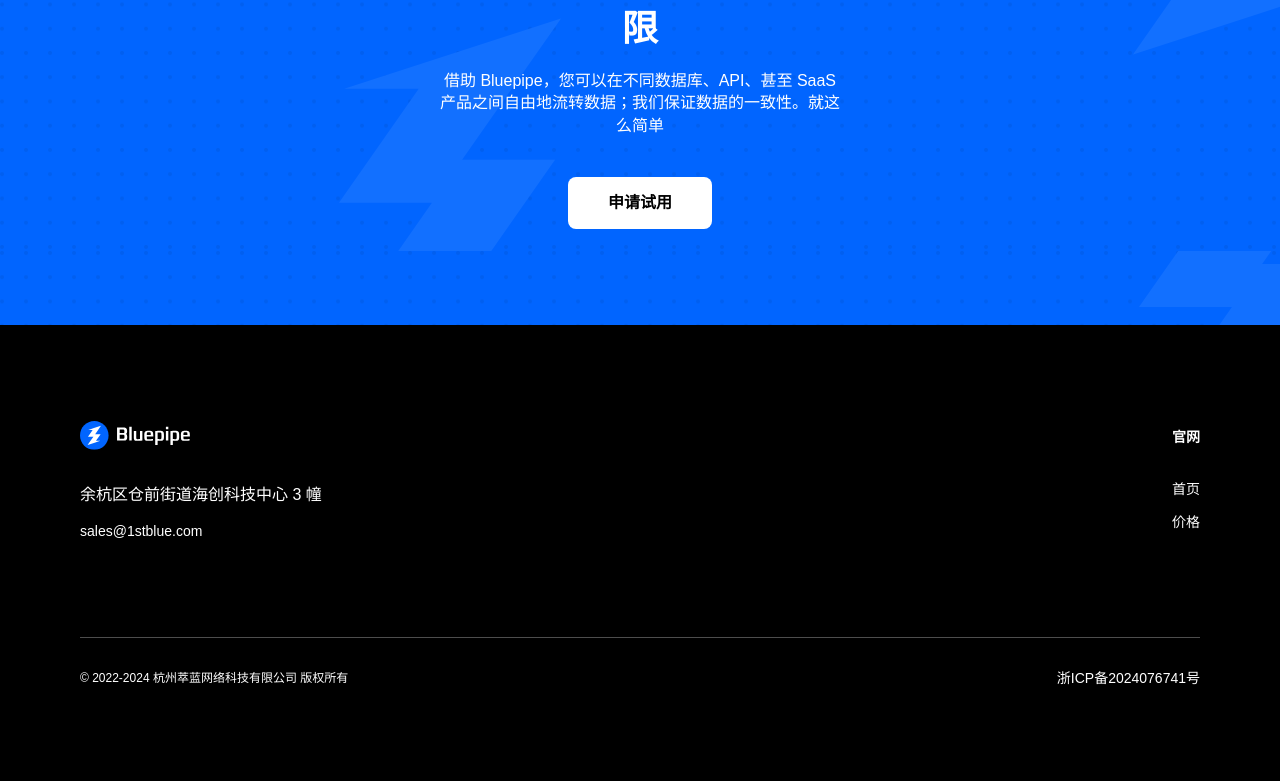
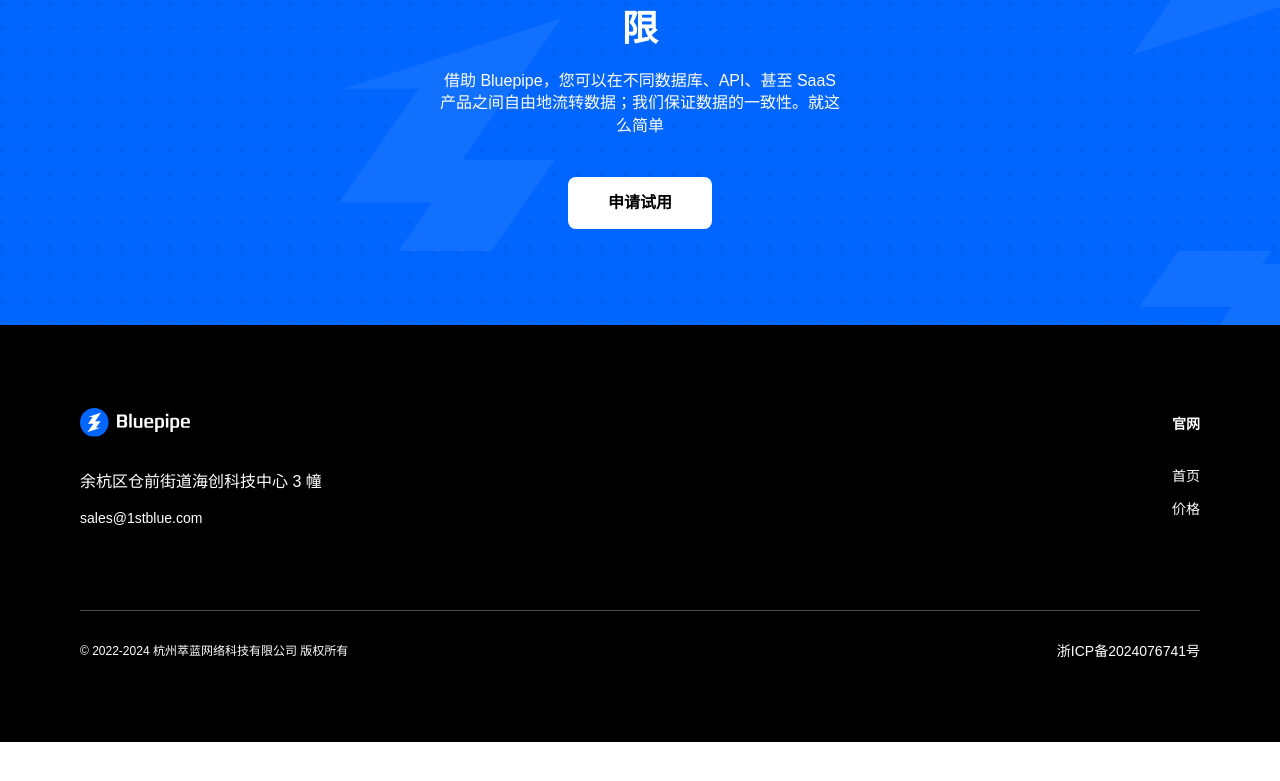
Before and after one commit to 1stblue/1stblue.github.io, a Next.js app: page /price in a window 1280 px wide. Shown: the part 2952-3733 px from the top of the page. After the commit the page ends 3694 px from the top, so only its background shows below. Built offline with nearby package versions, Linux system fonts and the light colour scheme.

Commit message:
style: footer height

```diff
--- a/src/components/Footer.tsx
+++ b/src/components/Footer.tsx
@@ -8,8 +8,8 @@ export default function Footer() {
     <footer className=' bg-black text-white'>
       <div className="max-w-[1920px] m-auto">
         <div className='w-[1120px] m-auto bg-black'>
-          <div className='flex flex-col  h-[518px]'>
-            <div className='flex justify-between mt-[96px]'>
+          <div className='flex flex-col py-[83px] gap-[82px]'>
+            <div className='flex justify-between'>
               <div className='text-white'>
                 <Image src="/logo-footer.svg" alt='logo' width={124.02} height={28.8} />
                 <div className='mt-[31.2px]'>
@@ -71,7 +71,7 @@ export default function Footer() {
               </div>
             </div>
 
-            <div className='h-[49px] mt-[96px]
+            <div className='h-[49px]
             flex justify-between text-[#FFFFFF]
             border-t-[1px] border-[#FFFFFF4D]'>
               <div className=' mt-[32px]
```
